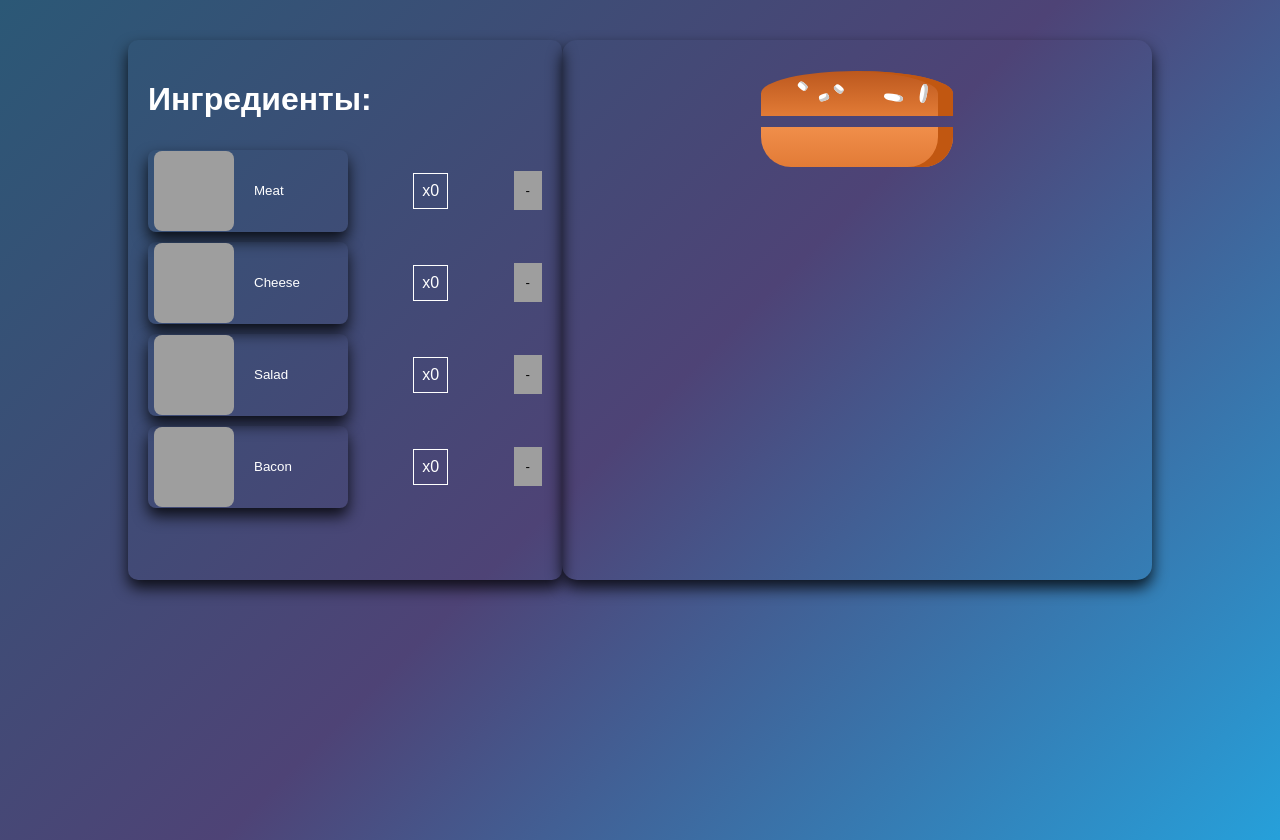
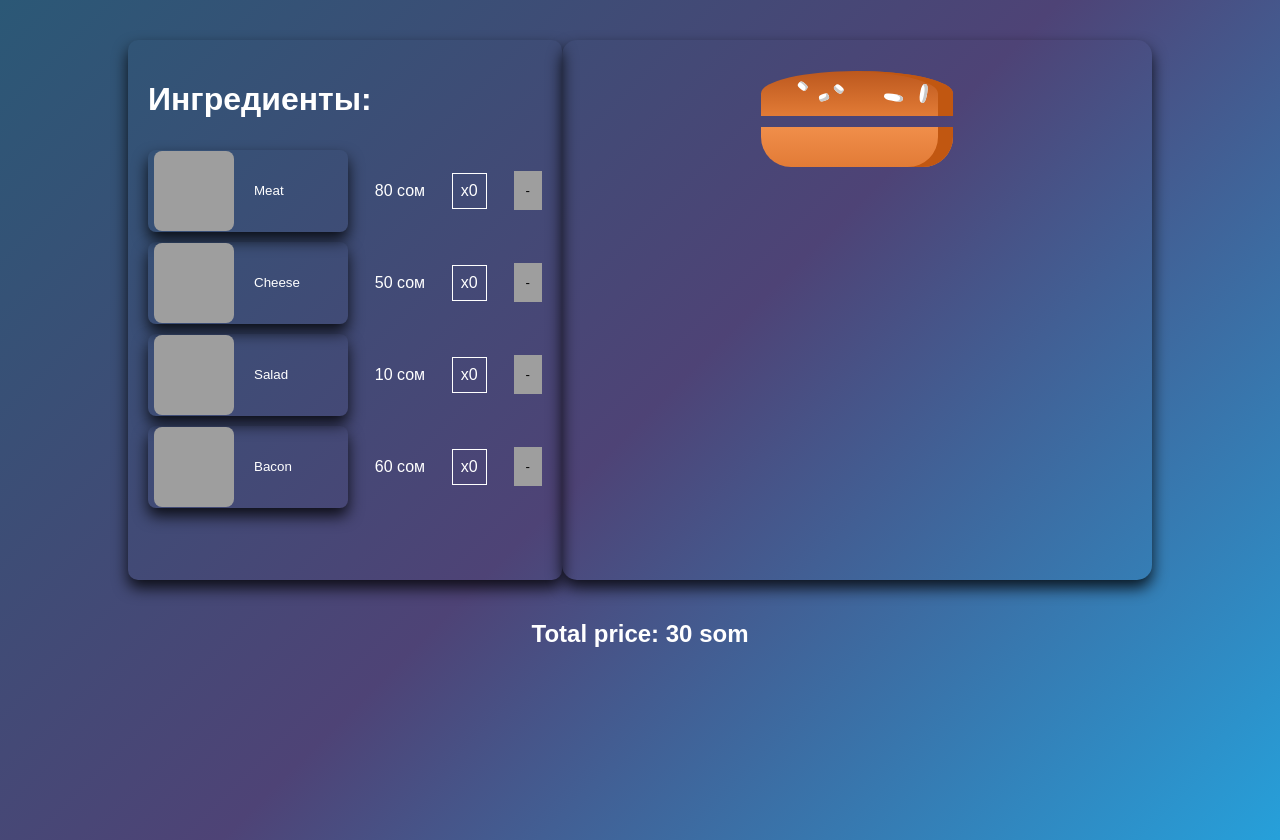
Before and after one commit to allmvna/hw-55, a React (Vite) app: page / in a window 1280 px wide. Built offline with nearby package versions, Linux system fonts and the light colour scheme; grey boxes are pictures that could not be loaded.

Commit message:
Created component 'PriceIngredient' to calculate the total cost of a burger.

```diff
--- a/src/App.css
+++ b/src/App.css
@@ -203,3 +203,7 @@ body {
     height: 80px;
     margin-right: 20px;
 }
+
+.PriceIngredient{
+    text-align: center;
+}
--- a/src/App.tsx
+++ b/src/App.tsx
@@ -8,6 +8,7 @@ import saladImage from './assets/salad.png';
 import baconImage from './assets/bacon.png';
 import Menu from './components/Menu';
 import Burger from './components/Burger';
+import PriceIngredient from './components/PriceIngredient';
 
 export interface IngredientState {
     name: string;
@@ -56,8 +57,6 @@ const App: React.FC = () => {
         );
     };
 
-
-
     return (
         <>
             <div className='App'>
@@ -67,6 +66,7 @@ const App: React.FC = () => {
                       onRemoveIngredient={removeIngredient}/>
                 <Burger ingredients={ingredients}/>
             </div>
+            <PriceIngredient ingredients={ingredients} />
         </>
     );
 };
--- a/src/components/AddButton.tsx
+++ b/src/components/AddButton.tsx
@@ -4,8 +4,9 @@ import {IngredientButtonProps} from '../types';
 interface AddButtonProps extends IngredientButtonProps {
     count: number;
     onRemove: (name: string) => void
+    price: number;
 }
-const AddButton: React.FC<AddButtonProps> = ({ingredient, onClick, count, onRemove}) => {
+const AddButton: React.FC<AddButtonProps> = ({ingredient, onClick, count, price, onRemove}) => {
     return (
         <div className='BlockWithBtn'>
             <button className='AddBtn'
@@ -13,6 +14,7 @@ const AddButton: React.FC<AddButtonProps> = ({ingredient, onClick, count, onRemo
                 <img src={ingredient.image} alt={ingredient.name}/>
                 <span>{ingredient.name}</span>
             </button>
+            <span className='ingredient-price'>{price} сом</span>
             <span className='ingredient-count'>x{count}</span>
             <button className='RemoveBtn' onClick={() => onRemove(ingredient.name)}>-</button>
         </div>
--- a/src/components/Menu.tsx
+++ b/src/components/Menu.tsx
@@ -1,6 +1,6 @@
 import React from 'react';
 import {MenuProps} from '../types';
-import AddButton from './AddButton'
+import AddButton from './AddButton';
 import {IngredientState} from '../App';
 
 
@@ -24,6 +24,7 @@ const Menu: React.FC<ExtendedMenuProps> = ({ingredients, onAddIngredient, ingred
                     key={ingredient.name}
                     ingredient={ingredient}
                     count={getIngredientCount(ingredient.name)}
+                    price={ingredient.price}
                     onClick={onAddIngredient}
                     onRemove={onRemoveIngredient}
                 />
--- /dev/null
+++ b/src/components/PriceIngredient.tsx
@@ -0,0 +1,33 @@
+import React from 'react';
+import { IngredientState } from '../App';
+
+interface PriceCounterProps {
+    ingredients: IngredientState[];
+}
+
+const prices: { [key: string]: number } = {
+    Salad: 10,
+    Cheese: 50,
+    Meat: 80,
+    Bacon: 60,
+};
+
+const startPrice = 30;
+
+const PriceIngredient: React.FC<PriceCounterProps> = ({ ingredients }) => {
+
+    const getTotalPrice = (): number => {
+        return startPrice + ingredients.reduce((total, ingredient) => {
+            const ingredientPrice = prices[ingredient.name] || 0;
+            return total + ingredient.count * ingredientPrice;
+        }, 0);
+    };
+
+    return (
+        <div className="PriceIngredient">
+            <h2>Total price: {getTotalPrice()} som</h2>
+        </div>
+    );
+};
+
+export default PriceIngredient;
```
